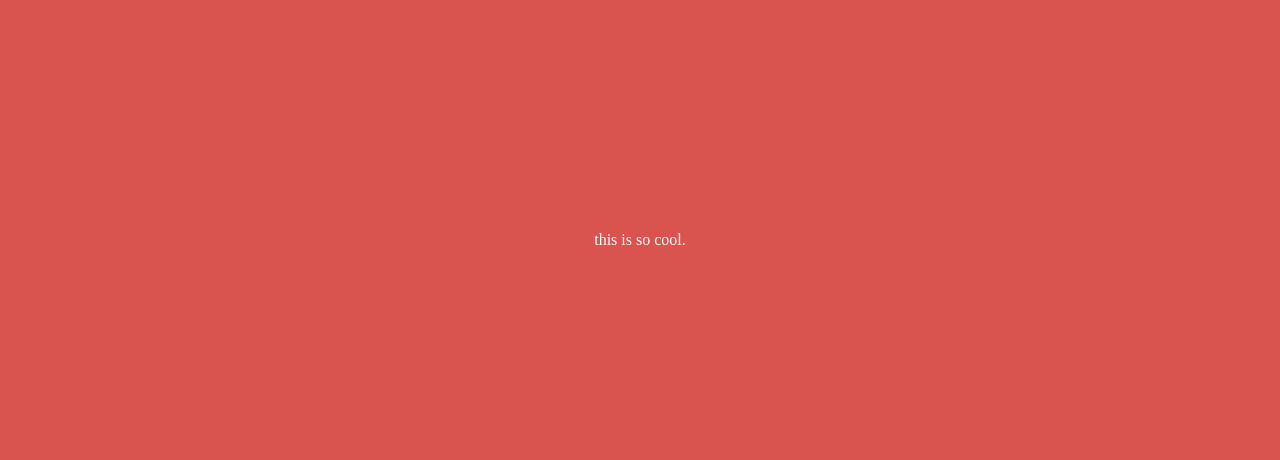
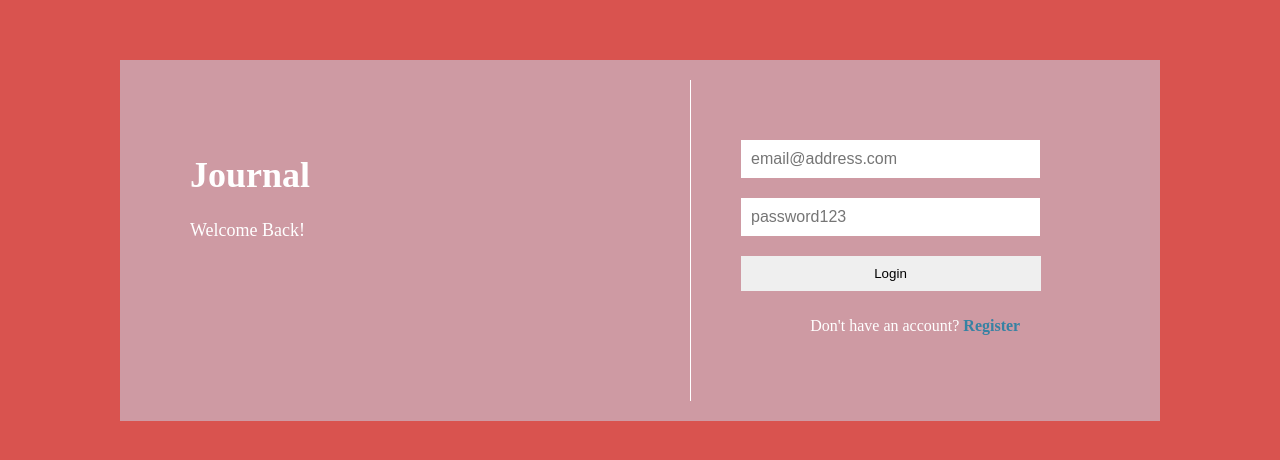
Before and after one commit to sammychris/Journal-App, a React (Create React App) app in the folder client/: page / in a window 1280 px wide. Shown: the part 160-620 px from the top of the page. Built offline with nearby package versions, Linux system fonts and the light colour scheme.

Commit message:
features: add routes

```diff
--- a/client/src/App.js
+++ b/client/src/App.js
@@ -1,12 +1,20 @@
 import React from 'react';
+import { Route, BrowserRouter } from 'react-router-dom';
+import { LoginPage } from './LoginPage';
+import { HomePage } from './HomePage';
 import './App.scss';
 
+const ProfilePage = <div></div>;
+const AuthorPage = <div></div>;
 class App extends React.Component {
   render (){
     return (
-      <div>
-        this is so cool.
-      </div>
+      <BrowserRouter>
+        <Route exact path="/" component={LoginPage} />
+        <Route path="/home" component={HomePage} />
+        <Route path="/profile" component={ProfilePage} />
+        <Route path="/author" component={AuthorPage} />
+      </BrowserRouter>
     )
   }
 }
--- /dev/null
+++ b/client/src/HomePage/HomePage.jsx
@@ -0,0 +1,10 @@
+import React from 'react';
+
+
+const HomePage = () => {
+	return (
+		<div>This is the best!!!</div>
+	)
+}
+
+export default HomePage;
--- /dev/null
+++ b/client/src/HomePage/index.js
@@ -0,0 +1,3 @@
+import HomePage from './HomePage';
+
+export { HomePage };
```
